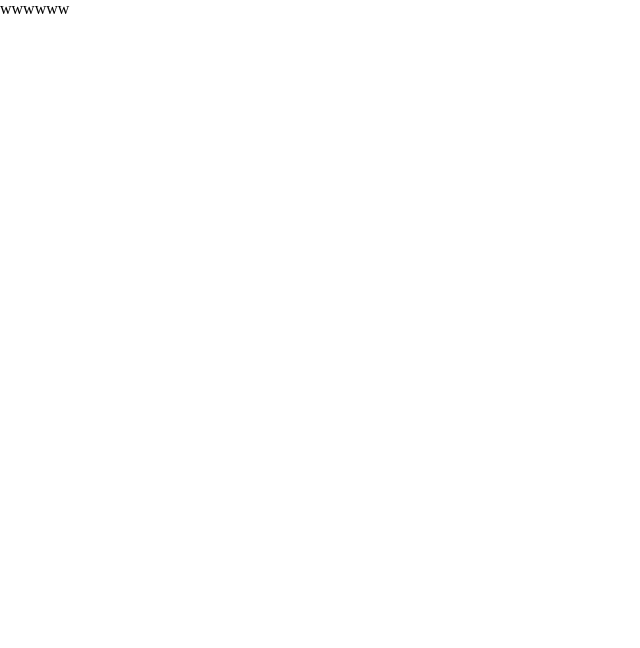
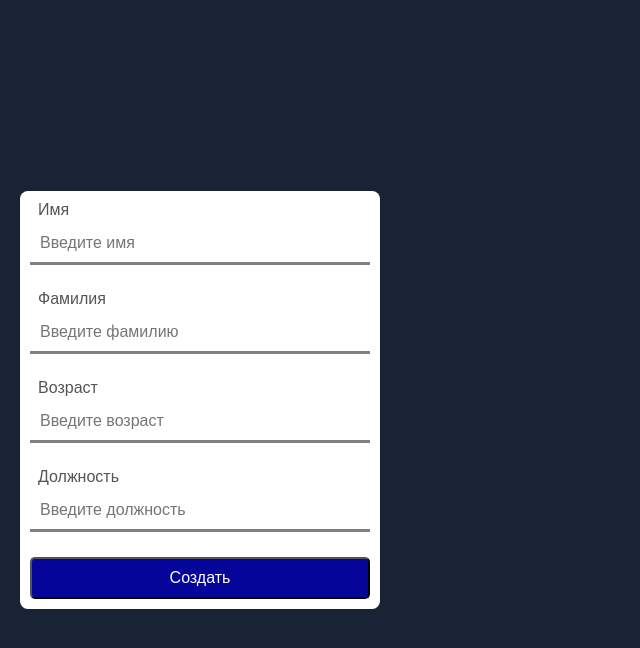
Before and after one commit to derkach2288/react-typescript, a React (Create React App) app: page / in a window 1280 px wide. Shown: the top 648 px of the page, without its empty margins (0-640 px from the left). Built offline with nearby package versions, Linux system fonts and the light colour scheme.

Commit message:
add hw23

```diff
--- a/src/components/Button/styles.ts
+++ b/src/components/Button/styles.ts
@@ -1,3 +1,4 @@
+import {colors} from "styles/colors"
 import styled from "styled-components";
 
 interface ButtonComponentProps {
@@ -12,7 +13,7 @@ export const ButtonComponent = styled.button<ButtonComponentProps>`
   outline: none;
   cursor: pointer;
   /* background-color: ${(props) => props.disabled ? 'grey' : 'blue'}; */
-  background-color: ${({disabled}) => disabled ? 'grey' : 'rgb(24, 203, 132)'};
+  background-color: ${({disabled}) => disabled ? 'grey' : `${colors.button}`};
   color: ${({$isRedFont}) => $isRedFont ? "red" : "white"};
   font-size: 16px;
   border-radius: 5px;
--- a/src/components/Input/Input.tsx
+++ b/src/components/Input/Input.tsx
@@ -9,7 +9,7 @@ function Input({
   labelName,
   value,
   onChange,
-  type
+  type = "text",
 }: InputProps) {
   const inputId = `${name}-${Math.random()}`;
 
--- a/src/homeworks/Homework23/Homework23.tsx
+++ b/src/homeworks/Homework23/Homework23.tsx
@@ -1,7 +1,108 @@
+import { useState, ChangeEvent } from "react";
 
+import Input from "components/Input";
+import Button from "components/Button";
 
-function Homework23 () {
-  return <div>wwwwww</div>;
+import {
+  Homework23Wrapper,
+  LoginCard,
+  EmployeeCard,
+  EmployeeContainer,
+  ParagraphStylesTitle,
+  ParagraphStylesBody,
+} from "./styles";
+
+function Homework23() {
+  const [firstNameValue, setFirstNameValue] = useState<string>("");
+  const [lastNameValue, setLastNameValue] = useState<string>("");
+  const [ageValue, setAgeValue] = useState<string>("");
+  const [positionValue, setPositionValue] = useState<string>("");
+  const [showCard, setShowCard] = useState<boolean>(false);
+
+  const onChangeFirstNameInput = (event: ChangeEvent<HTMLInputElement>) => {
+    setFirstNameValue(event.target.value);
+  };
+
+  const onChangeLastNameInput = (event: ChangeEvent<HTMLInputElement>) => {
+    setLastNameValue(event.target.value);
+  };
+
+  const onChangeAgeInput = (event: ChangeEvent<HTMLInputElement>) => {
+    setAgeValue(event.target.value);
+  };
+
+  const onChangePositionInput = (event: ChangeEvent<HTMLInputElement>) => {
+    setPositionValue(event.target.value);
+  };
+
+  const handleCreateEmployee = () => {
+    if (firstNameValue && lastNameValue && ageValue && positionValue) {
+      setShowCard(true);
+    } else {
+      alert("Введите данные сотрудника");
+    }
+  };
+
+  return (
+    <Homework23Wrapper>
+      <LoginCard>
+        <Input
+          value={firstNameValue}
+          onChange={onChangeFirstNameInput}
+          placeholder="Введите имя"
+          name="first-name"
+          labelName="Имя"
+        />
+        <Input
+          value={lastNameValue}
+          onChange={onChangeLastNameInput}
+          placeholder="Введите фамилию"
+          name="last-name"
+          labelName="Фамилия"
+        />
+        <Input
+          value={ageValue}
+          onChange={onChangeAgeInput}
+          placeholder="Введите возраст"
+          name="age"
+          labelName="Возраст"
+        />
+        <Input
+          value={positionValue}
+          onChange={onChangePositionInput}
+          placeholder="Введите должность"
+          name="position"
+          labelName="Должность"
+        />
+        <Button
+          name="Создать"
+          onClick={() => {
+            handleCreateEmployee();
+          }}
+        />
+      </LoginCard>
+
+      {showCard && <EmployeeCard>
+        <EmployeeContainer>
+          <ParagraphStylesTitle>Имя</ParagraphStylesTitle>
+          <ParagraphStylesBody>{firstNameValue}</ParagraphStylesBody>
+        </EmployeeContainer>
+        <EmployeeContainer>
+          <ParagraphStylesTitle>Фамилия</ParagraphStylesTitle>
+          <ParagraphStylesBody>{lastNameValue}</ParagraphStylesBody>
+        </EmployeeContainer>
+        <EmployeeContainer>
+          <ParagraphStylesTitle>Возраст</ParagraphStylesTitle>
+          <ParagraphStylesBody>{ageValue}</ParagraphStylesBody>
+        </EmployeeContainer>
+        <EmployeeContainer>
+          <ParagraphStylesTitle>Должность</ParagraphStylesTitle>
+          <ParagraphStylesBody>{positionValue}</ParagraphStylesBody>
+        </EmployeeContainer>
+      </EmployeeCard>}
+
+    </Homework23Wrapper>
+  );
 }
 
 export default Homework23;
--- /dev/null
+++ b/src/homeworks/Homework23/styles.ts
@@ -0,0 +1,78 @@
+import styled from "styled-components";
+
+import { colors } from "styles/colors";
+
+export const Homework23Wrapper = styled.div`
+  display: flex;
+  flex-direction: row;
+  align-items: center;
+  justify-content: flex-start;
+  gap: 20px;
+  width: 100%;
+  height: 100%;
+  background-color: ${colors.primary};
+`;
+
+export const LoginCard = styled.div`
+  display: flex;
+  flex-direction: column;
+  justify-content: space-evenly;
+  padding: 10px;
+  margin: 20px;
+  width: fit-content;
+  height: fit-content;
+  min-height: 400px;
+  min-width: 360px;
+  background-color: white;
+  border-radius: 8px;
+  gap: 20px;
+`;
+
+export const EmployeeCard = styled.div`
+  display: flex;
+  flex-direction: column;
+  justify-content: space-evenly;
+  padding: 10px;
+  margin: 10px;
+  width: fit-content;
+  height: fit-content;
+  min-height: 360px;
+  min-width: 360px;
+  background-color: white;
+  border-radius: 8px;
+  gap: 10px;
+`;
+
+export const EmployeeContainer = styled.div`
+  display: flex;
+  flex-direction: column;
+  justify-content: space-evenly;
+  padding: 5px;
+  padding-left: 10px;
+  padding-right: 10px;
+  margin: 5px;
+  width: 100%;
+  height: fit-content;
+  gap: 5px;
+`;
+
+
+export const ParagraphStylesTitle = styled.p`
+  display: flex;
+  justify-content: start;
+  font-size: 14px;
+  color: #555;
+  font-family: "YourFontFamily", sans-serif;
+`;
+
+export const ParagraphStylesBody = styled.p`
+  display: flex;
+  justify-content: start;
+  font-size: 16px;
+  color: #555;
+  border-bottom: 3px solid gray;
+  padding-bottom: 5px;
+  width: 100%;
+  font-weight: bold;
+  font-family: "YourFontFamily", sans-serif;
+`;
--- a/src/styles/colors.ts
+++ b/src/styles/colors.ts
@@ -1,7 +1,9 @@
 interface Colors {
   primary: string;
+  button: string
 }
 
 export const colors: Colors = {
-  primary: "rgb(26, 35, 53)"
+  primary: "rgb(26, 35, 53)",
+  button: "#050599"
 };
```
